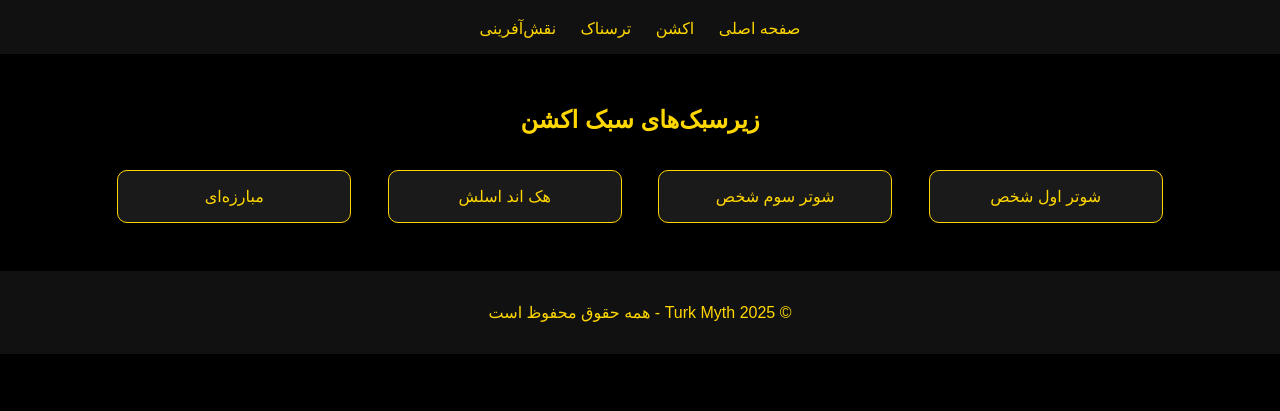
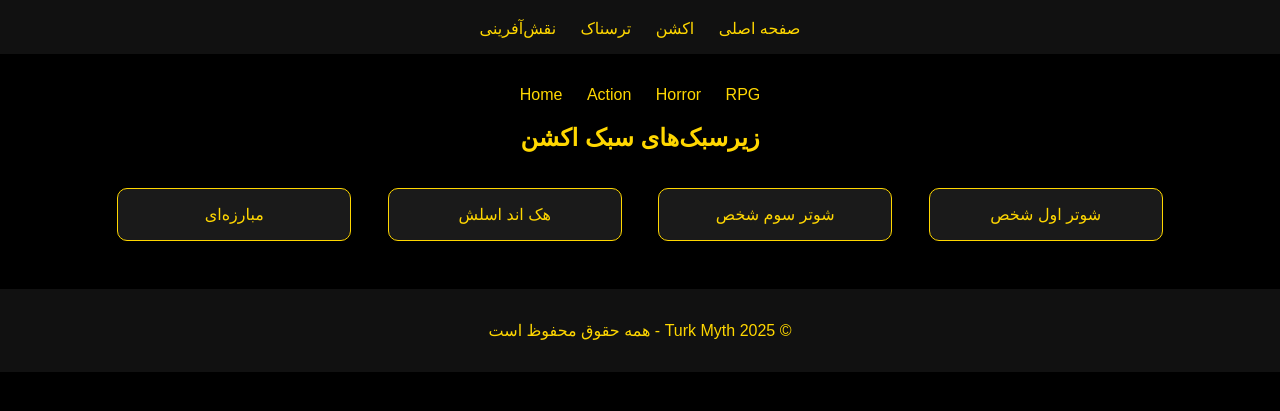
Before and after one commit to turkmyth/turk-myth, a plain HTML site: page action.html in a window 1280 px wide. Shown: the part 77-488 px from the top of the page. Drawn offline with Linux system fonts and the light colour scheme.

Commit message:
Update action.html

```diff
--- a/action.html
+++ b/action.html
@@ -53,7 +53,12 @@
     </nav>
   </header>
 
-  <main>
+  <main><nav>
+  <a href="index.html">Home</a>
+  <a href="action.html">Action</a>
+  <a href="horror.html">Horror</a>
+  <a href="rpg.html">RPG</a>
+  </nav>
     <h2>زیرسبک‌های سبک اکشن</h2>
     <a href="action-fps.html" class="subcategory">شوتر اول شخص</a>
     <a href="action-tps.html" class="subcategory">شوتر سوم شخص</a>
```
